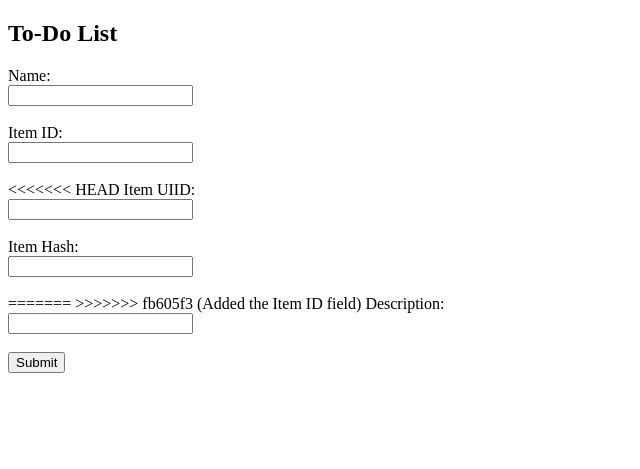
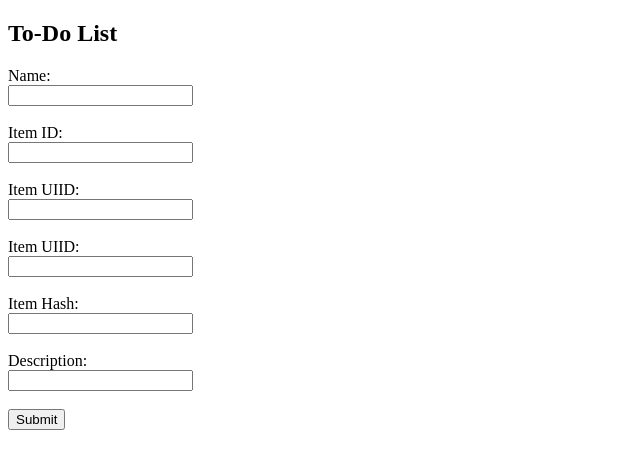
Before and after one commit to tharun170501/DevOps-Learing, a Flask app: page /todo in a window 1280 px wide. Shown: the top 469 px of the page, without its empty margins (0-640 px from the left). Run offline with Flask 3, Linux system fonts and the light colour scheme.

Commit message:
Added the Item UIID field

```diff
--- a/Flask and mongodb/mongodb/templates/todo.html
+++ b/Flask and mongodb/mongodb/templates/todo.html
@@ -15,13 +15,12 @@
         <input type="text" name="Itemname"><br><br>
         <label>Item ID:</label><br>
         <input type="text" name="ItemID"><br><br>
-<<<<<<< HEAD
+        <label>Item UIID:</label><br>
+        <input type="text" name="ItemUIID"><br><br>
         <label>Item UIID:</label><br>
         <input type="text" name="ItemUIID"><br><br>
         <label>Item Hash:</label><br>
         <input type="text" name="ItemHash"><br><br>
-=======
->>>>>>> fb605f3 (Added the Item ID field)
         <label>Description:</label><br>
         <input type="text" name="ItemDescription"><br><br>
 
```
